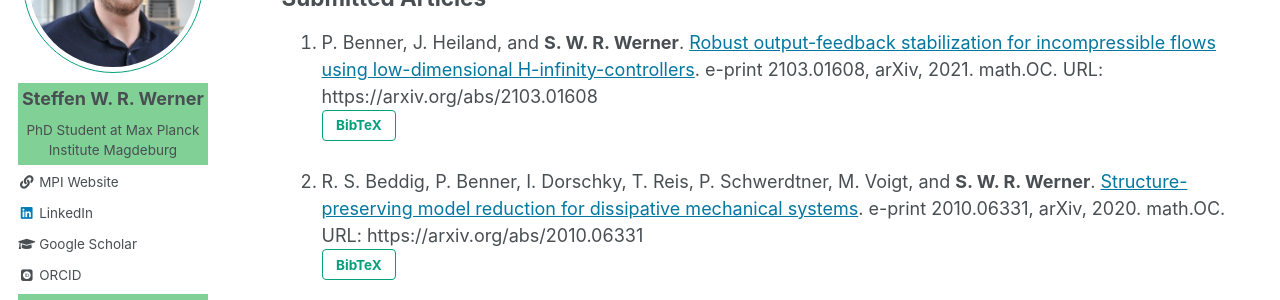
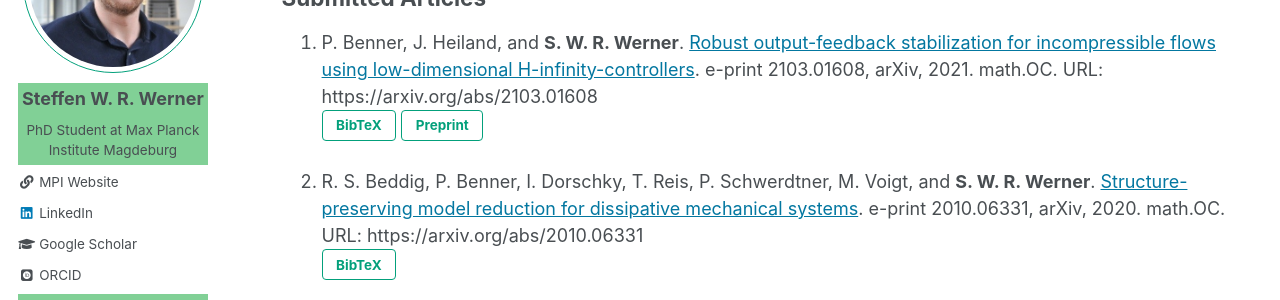
Before and after one commit to ninsteve/ninsteve.github.io, a Jekyll site: the page built from _pages/publications.md, in a window 1280 px wide and 900 px high, scrolled down 311 px. Shown: the part 143-443 px from the top of the window. Built offline with Jekyll 4.4.1, drawn with Linux system fonts in a browser that asks for light colours; nearby versions of some CDN libraries; some web fonts are replaced.

Commit message:
Try adding preprint button.

```diff
--- a/_pages/publications.md
+++ b/_pages/publications.md
@@ -48,6 +48,8 @@ and <a target="blank_" href="{{ author.orcid }}">ORCID</a> profiles.
     H-infinity-controllers</a>. e-print 2103.01608, arXiv, 2021. math.OC.
     URL: https://arxiv.org/abs/2103.01608
     <button id="morBenHW21-pop" class="btn btn--inverse">BibTeX</button>
+    <a target="blank_" href="https://arxiv.org/abs/2103.01608">
+    <button class="btn btn--inverse">Preprint</button></a>
 
 1.  R. S. Beddig, P. Benner, I. Dorschky, T. Reis, P. Schwerdtner, M. Voigt, and
     <strong>S. W. R. Werner</strong>. <a target="blank_"
```
